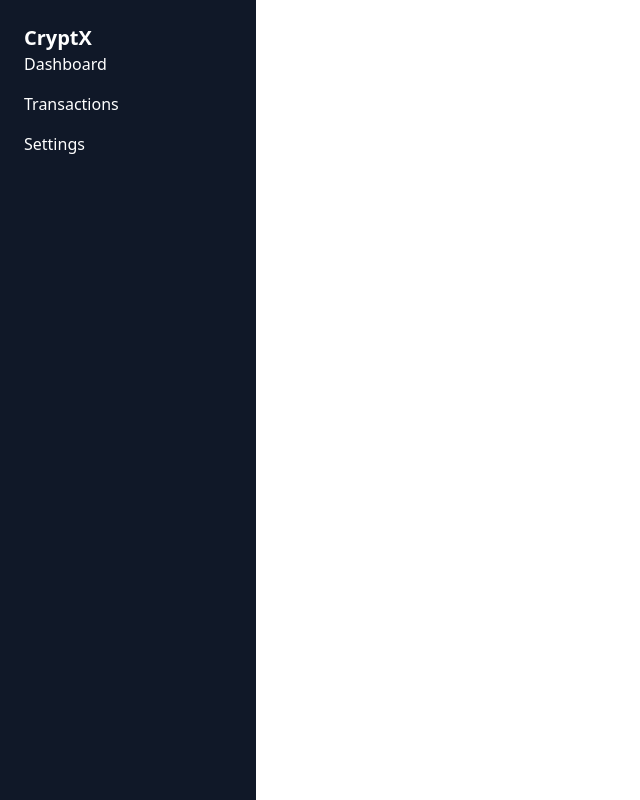
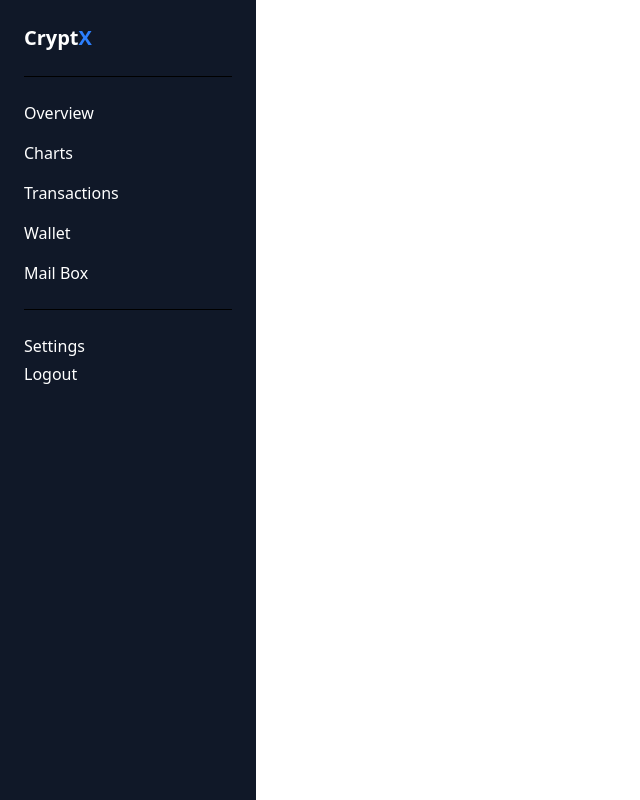
Before and after one commit to projectphenyo/CryptX-, a React (Vite) app in the folder my-cryptx/: page / in a window 1280 px wide. Shown: the whole page, without its empty margins (0-640 px from the left). Built offline with nearby package versions, Linux system fonts and the light colour scheme.

Commit message:
sidebar contents

```diff
--- a/my-cryptx/src/components/layout/Sidebar.jsx
+++ b/my-cryptx/src/components/layout/Sidebar.jsx
@@ -2,18 +2,41 @@ import React from 'react'
 
 const Sidebar = () => {
   return (
-    <aside className="fixed top-0 left-0 h-screen w-64 bg-gray-900 text-white p-6">
+       <aside className="fixed top-0 left-0 h-screen w-64 bg-gray-900 text-white p-6">
         <span className="hidden lg:block text-foreground font-bold text-xl">
-            Crypt<span className="text-primary">X</span>
+            Crypt<span className="text-blue-500">X</span>
           </span>
+          <hr className="my-6 border-black" />
       {/* <h1 className="text-2xl font-bold mb-8">CryptX</h1> */}
       <nav>
         <ul className="space-y-4">
-          <li className="hover:text-blue-400 cursor-pointer">Dashboard</li>
+          <li className="hover:text-blue-400 cursor-pointer" active="overview" >Overview</li>
+          <li className="hover:text-blue-400 cursor-pointer">Charts</li>
           <li className="hover:text-blue-400 cursor-pointer">Transactions</li>
+          <li className="hover:text-blue-400 cursor-pointer">Wallet</li>
+          <li className="hover:text-blue-400 cursor-pointer">Mail Box</li>
+
+          <div className="pt-6 border-black mt-6 border-t border-sidebar-border space-y-1">
           <li className="hover:text-blue-400 cursor-pointer">Settings</li>
+          <li className="hover:text-blue-400 cursor-pointer">Logout</li>
+            </div>
         </ul>
       </nav>
+
+       {/* <nav className="flex-1 px-2 lg:px-3 py-6 space-y-1 overflow-y-auto scrollbar-thin">
+        <div className="space-y-1">
+          <NavItem icon={<LayoutDashboard size={20} />} label="Dashboard" isActive />
+          <NavItem icon={<Wallet size={20} />} label="Wallet" />
+          <NavItem icon={<ArrowLeftRight size={20} />} label="Exchange" />
+          <NavItem icon={<PieChart size={20} />} label="Portfolio" />
+          <NavItem icon={<TrendingUp size={20} />} label="Markets" />
+        </div>
+
+        <div className="pt-6 mt-6 border-t border-sidebar-border space-y-1">
+          <NavItem icon={<Settings size={20} />} label="Settings" />
+          <NavItem icon={<HelpCircle size={20} />} label="Help Center" />
+        </div> */}
+      {/* </nav> */}
     </aside>
 
 
```
